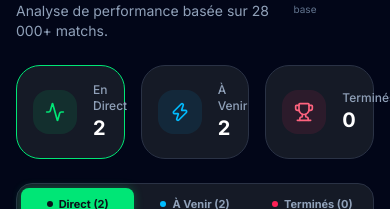
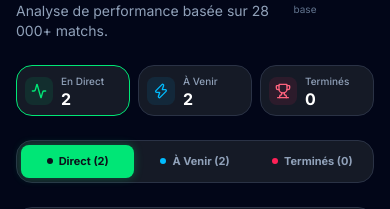
Before and after one commit to monsieurmeteo/apk-tennis, a Next.js app in the folder tennis-app/: page / in a window 390 px wide. Shown: the part 152-361 px from the top of the page. Built offline with nearby package versions, Linux system fonts and the light colour scheme; no server answers; the database is empty.

Commit message:
style(frontend): make global stats cards and icons highly responsive and compact to prevent mobile layout overflow

```diff
--- a/tennis-app/src/app/page.tsx
+++ b/tennis-app/src/app/page.tsx
@@ -176,21 +176,21 @@ export default function Dashboard() {
       </div>
 
       {/* Global Stats Grid */}
-      <div className="grid grid-cols-3 gap-4">
+      <div className="grid grid-cols-3 gap-2 sm:gap-4">
         <div
           onClick={() => {
             setActiveTab('live');
             setSearchQuery('');
             setSelectedTournament('');
           }}
-          className={`bg-[#151A26] border p-4 rounded-2xl flex items-center gap-4 cursor-pointer transition-all ${activeTab === 'live' ? 'border-[#00E676] bg-[#00E676]/5' : 'border-[#2A3245]'}`}
+          className={`bg-[#151A26] border p-2 sm:p-4 rounded-xl sm:rounded-2xl flex items-center gap-2 sm:gap-4 cursor-pointer transition-all ${activeTab === 'live' ? 'border-[#00E676] bg-[#00E676]/5' : 'border-[#2A3245]'}`}
         >
-          <div className="p-3 bg-[#00E676]/10 rounded-xl">
-            <Activity className="text-[#00E676]" size={20} />
+          <div className="p-1.5 sm:p-3 bg-[#00E676]/10 rounded-lg sm:rounded-xl shrink-0">
+            <Activity className="text-[#00E676]" size={16} />
           </div>
-          <div>
-            <p className="text-slate-400 text-xs font-medium">En Direct</p>
-            <p className="text-xl font-bold text-white">{liveCount}</p>
+          <div className="min-w-0">
+            <p className="text-slate-400 text-[10px] sm:text-xs font-medium truncate">En Direct</p>
+            <p className="text-base sm:text-xl font-bold text-white leading-none mt-0.5 sm:mt-1">{liveCount}</p>
           </div>
         </div>
         <div
@@ -199,14 +199,14 @@ export default function Dashboard() {
             setSearchQuery('');
             setSelectedTournament('');
           }}
-          className={`bg-[#151A26] border p-4 rounded-2xl flex items-center gap-4 cursor-pointer transition-all ${activeTab === 'upcoming' ? 'border-sky-500 bg-sky-500/5' : 'border-[#2A3245]'}`}
+          className={`bg-[#151A26] border p-2 sm:p-4 rounded-xl sm:rounded-2xl flex items-center gap-2 sm:gap-4 cursor-pointer transition-all ${activeTab === 'upcoming' ? 'border-sky-500 bg-sky-500/5' : 'border-[#2A3245]'}`}
         >
-          <div className="p-3 bg-sky-500/10 rounded-xl">
-            <Zap className="text-sky-400" size={20} />
+          <div className="p-1.5 sm:p-3 bg-sky-500/10 rounded-lg sm:rounded-xl shrink-0">
+            <Zap className="text-sky-400" size={16} />
           </div>
-          <div>
-            <p className="text-slate-400 text-xs font-medium">À Venir</p>
-            <p className="text-xl font-bold text-white">{upcomingCount}</p>
+          <div className="min-w-0">
+            <p className="text-slate-400 text-[10px] sm:text-xs font-medium truncate">À Venir</p>
+            <p className="text-base sm:text-xl font-bold text-white leading-none mt-0.5 sm:mt-1">{upcomingCount}</p>
           </div>
         </div>
         <div
@@ -215,14 +215,14 @@ export default function Dashboard() {
             setSearchQuery('');
             setSelectedTournament('');
           }}
-          className={`bg-[#151A26] border p-4 rounded-2xl flex items-center gap-4 cursor-pointer transition-all ${activeTab === 'completed' ? 'border-rose-500 bg-rose-500/5' : 'border-[#2A3245]'}`}
+          className={`bg-[#151A26] border p-2 sm:p-4 rounded-xl sm:rounded-2xl flex items-center gap-2 sm:gap-4 cursor-pointer transition-all ${activeTab === 'completed' ? 'border-rose-500 bg-rose-500/5' : 'border-[#2A3245]'}`}
         >
-          <div className="p-3 bg-rose-500/10 rounded-xl">
-            <Trophy className="text-rose-400" size={20} />
+          <div className="p-1.5 sm:p-3 bg-rose-500/10 rounded-lg sm:rounded-xl shrink-0">
+            <Trophy className="text-rose-400" size={16} />
           </div>
-          <div>
-            <p className="text-slate-400 text-xs font-medium">Terminés</p>
-            <p className="text-xl font-bold text-white">{completedCount}</p>
+          <div className="min-w-0">
+            <p className="text-slate-400 text-[10px] sm:text-xs font-medium truncate">Terminés</p>
+            <p className="text-base sm:text-xl font-bold text-white leading-none mt-0.5 sm:mt-1">{completedCount}</p>
           </div>
         </div>
       </div>
```
